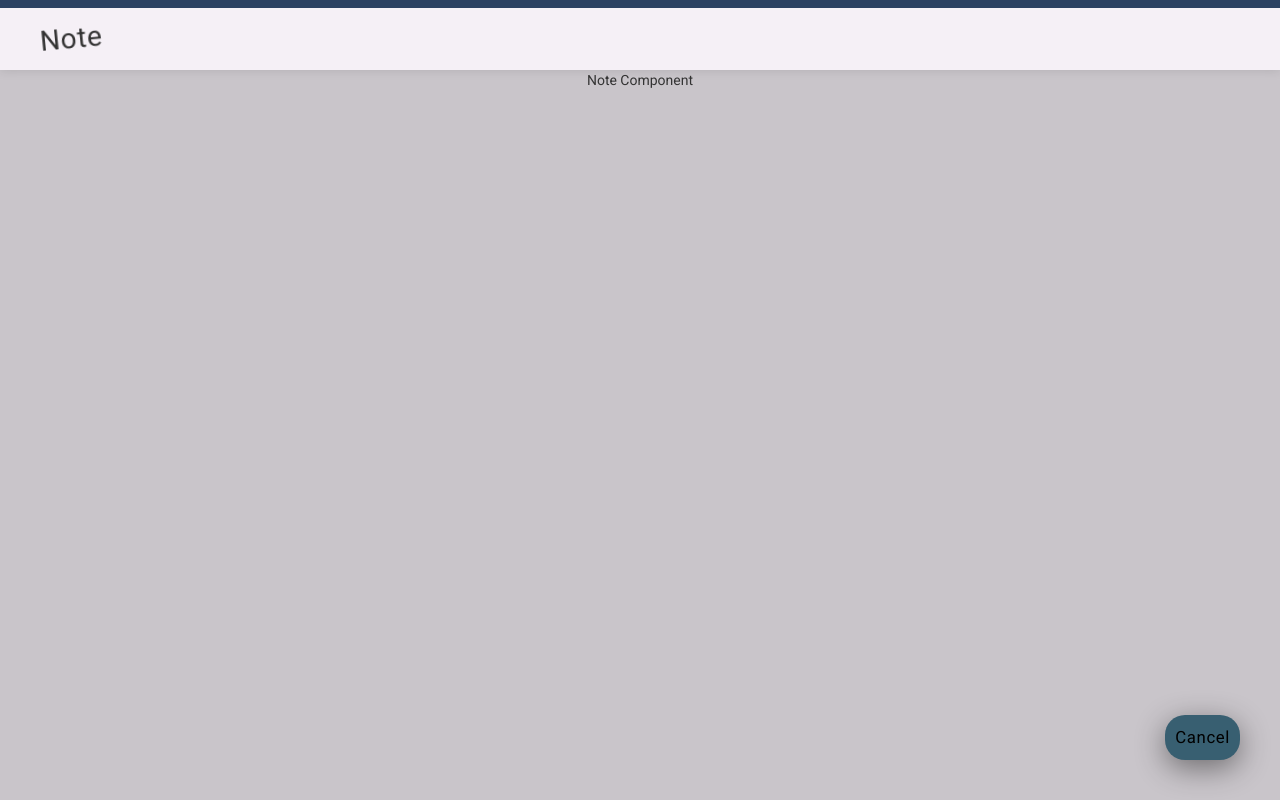
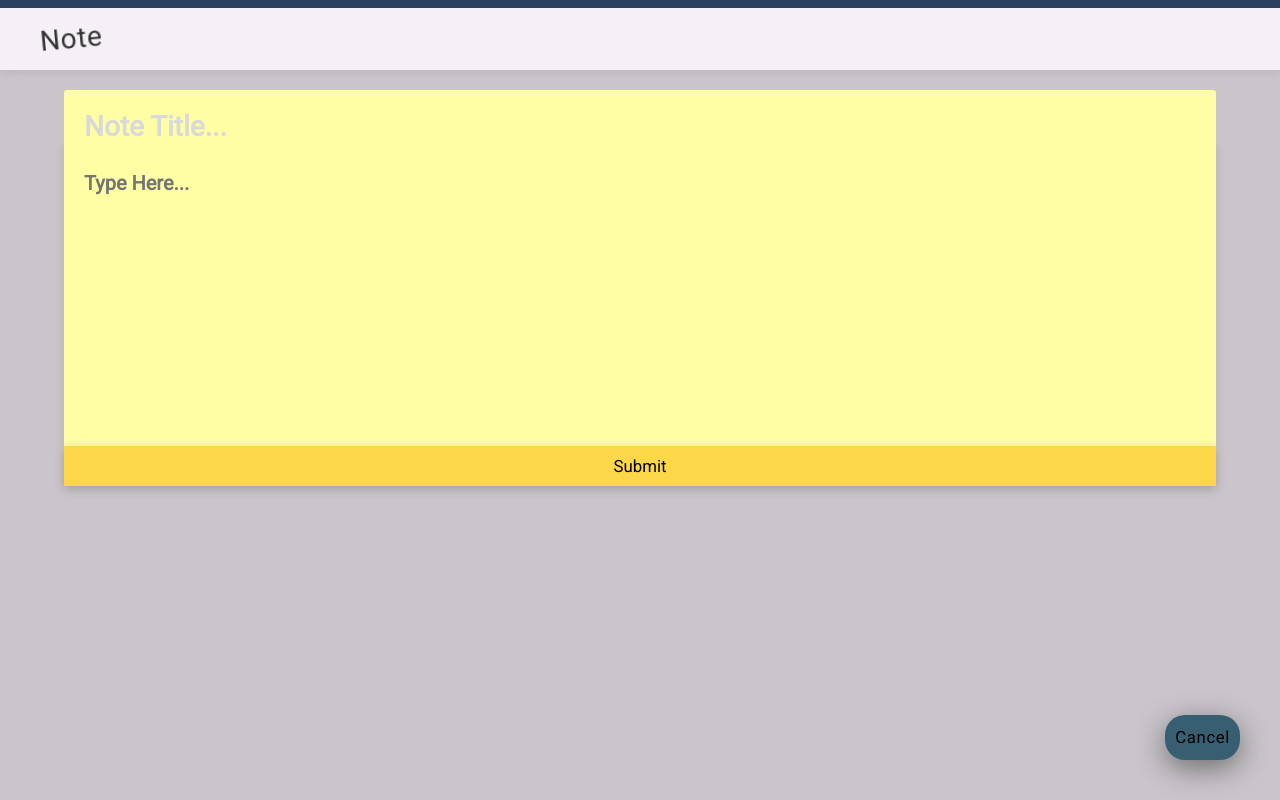
Before and after one commit to Claudwin/Note-App, a React (Create React App) app: page / in a window 1280 px wide. Both pictures are taken after a click on the element "+ Note". Built offline with nearby package versions, Linux system fonts and the light colour scheme; no server answers.

Commit message:
get input from the form on edit

```diff
--- a/src/App.js
+++ b/src/App.js
@@ -29,18 +29,20 @@
   }
   getNote = (id) => {
     axios.get(urlFor(`notes/${id}`))
-    .then((res) => this.setState({ notes: res.data, showNote: true }))
+    .then((res) => this.setState({ note: res.data, showNote: true }))
     .catch((err) => console.log(err.response.data));
   }
   render() {
 
-    const { showNote, notes } = this.state;
+    const { showNote, notes, note } = this.state;
 
     return (
       <div className="App">
         <Nav toggleNote={this.toggleNote} showNote={showNote} />
           { showNote ?
-            <Note />
+            <Note
+              note={note}
+            />
             :
             <List
               getNotes={this.getNotes}
--- a/src/components/Note.js
+++ b/src/components/Note.js
@@ -1,10 +1,36 @@
 import React from 'react';
 
 class Note extends React.Component {
+
+  onSubmit(e) {
+    e.preventDefault();
+    const formData = {
+      title: this.title.value,
+      content: this.content.value
+    }
+    console.log(formData);
+  }
   render() {
+    const { note } = this.props;
+
     return(
       <div className="note-container">
-        Note Component
+        <form className="note-form" onSubmit={(e) => this.onSubmit(e)}>
+          <input
+            className="note-title-input"
+            type="text"
+            placeholder="Note Title..."
+            defaultValue={note.title}
+            ref={(input) => this.title = input }
+            />
+          <textarea
+            className="note-textarea"
+            placeholder="Type Here..."
+            defaultValue={note.content}
+            ref={(input) => this.content = input }
+          />
+          <input className="note-button" type="submit" value="Submit" />
+        </form>
       </div>
     )
   }
```
